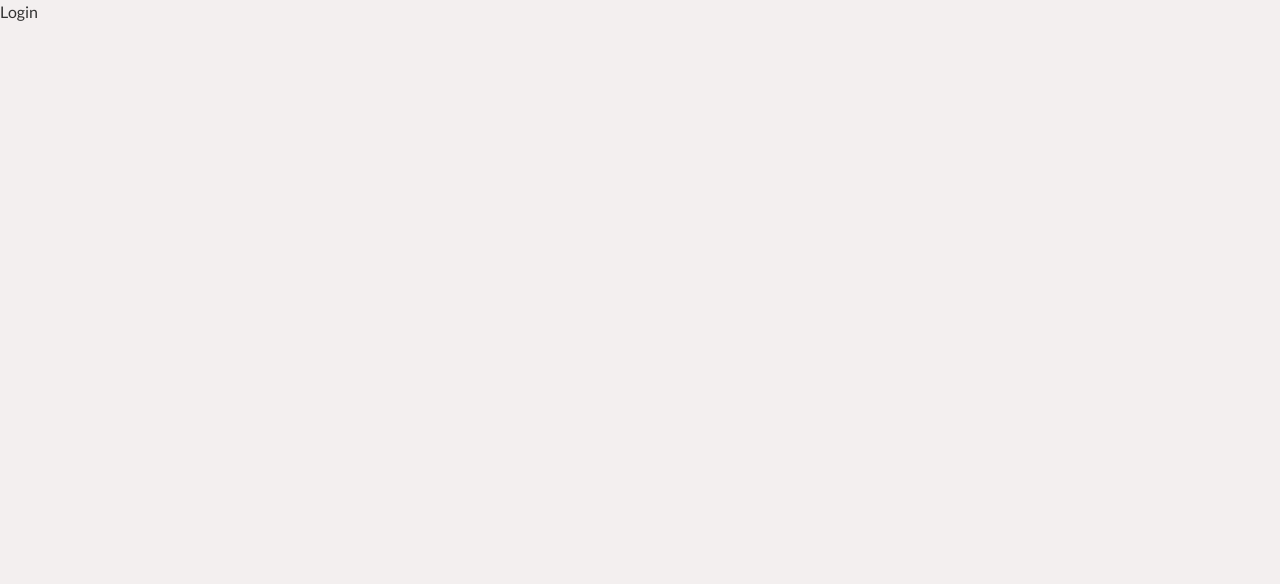
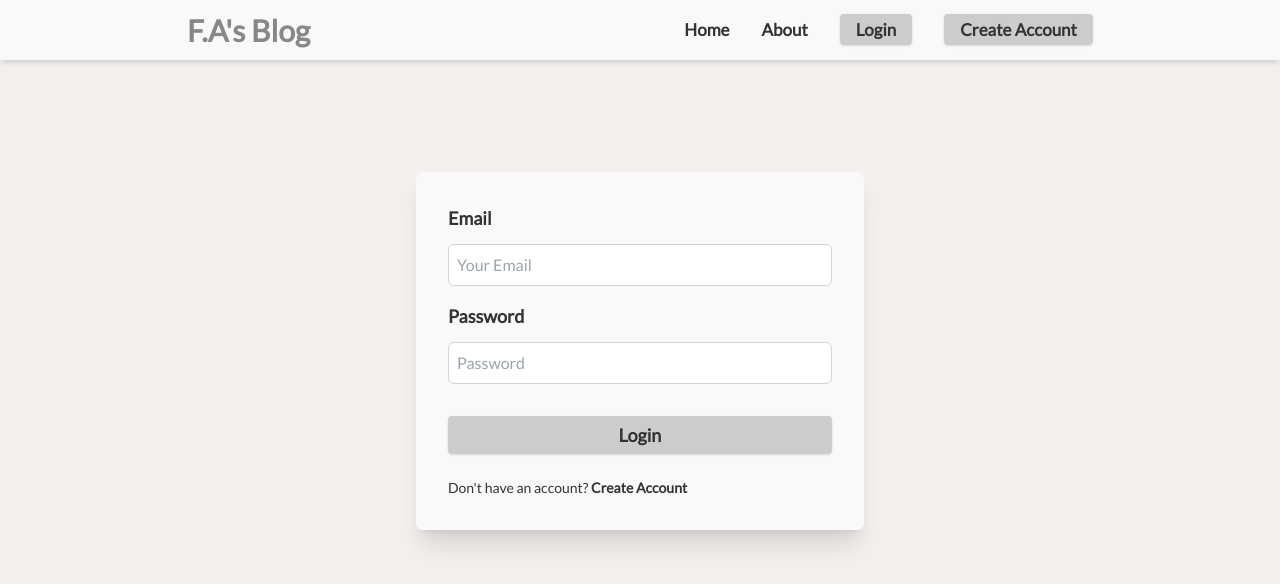
Before and after one commit to favour5678/BlogApp, a React (Create React App) app in the folder client/: page /login in a window 1280 px wide. Shown: the top 584 px of the page. Built offline with nearby package versions, Linux system fonts and the light colour scheme.

Commit message:
created the login form & made a change to navbar section

```diff
--- a/client/src/components/Navbar.jsx
+++ b/client/src/components/Navbar.jsx
@@ -8,12 +8,12 @@ export const Navbar = () => {
         <Link to={'/'} className="text-3xl font-semibold hover:underline underline-offset-4 text-[#888888]">F.A's Blog</Link>
         <ul className="flex items-center font-semibold text-[17px] space-x-8">
           <li className="hover:underline underline-offset-4"><Link to={'/'}>Home</Link></li>
-          <li className="hover:underline underline-offset-4"><Link to={'about'}>About</Link></li>
+          <li className="hover:underline underline-offset-4"><Link to={'/about'}>About</Link></li>
           <li>
-            <Link to={'login'} className="button">Login</Link>
+            <Link to={'/login'} className="button">Login</Link>
           </li>
           <li>
-            <Link to={'createAccount'} className="button">Create Account</Link>
+            <Link to={'/createAccount'} className="button">Create Account</Link>
           </li>
         </ul>
       </div>
--- a/client/src/pages/Login.jsx
+++ b/client/src/pages/Login.jsx
@@ -1,7 +1,54 @@
-import React from 'react'
+import React from "react";
+import { Navbar } from "../components/Navbar";
+import { Link } from 'react-router-dom'
 
 export const Login = () => {
   return (
-    <div>Login</div>
-  )
-}
+    <main>
+      <Navbar />
+      <div className="mt-28">
+        <div className="max-w-md w-full mx-auto bg-[#F9F9F9] p-8 rounded-md shadow-xl">
+          <form>
+            <div className="mb-4">
+              <label htmlFor="email" className="font-semibold text-lg">
+                Email
+              </label>
+              <input
+                type="email"
+                name="email"
+                className="mt-3 w-full p-2 border border-gray-300 rounded-md"
+                placeholder="Your Email"
+              />
+            </div>
+            <div className="mb-8">
+              <label htmlFor="password" className="font-semibold text-lg">
+                Password
+              </label>
+              <input
+                type="password"
+                name="password"
+                className="mt-3 w-full p-2 border border-gray-300 rounded-md"
+                placeholder="Password"
+              />
+            </div>
+            <button
+              type="submit"
+              className="button w-full font-semibold text-lg"
+            >
+              Login
+            </button>
+          </form>
+
+          <div className="mt-6">
+            <p className="text-sm">
+              Don't have an account?{" "}
+              <Link to={'/createAccount'} className="font-semibold">
+                Create Account
+              </Link>
+            </p>
+          </div>
+        </div>
+      </div>
+    </main>
+  );
+};
```
